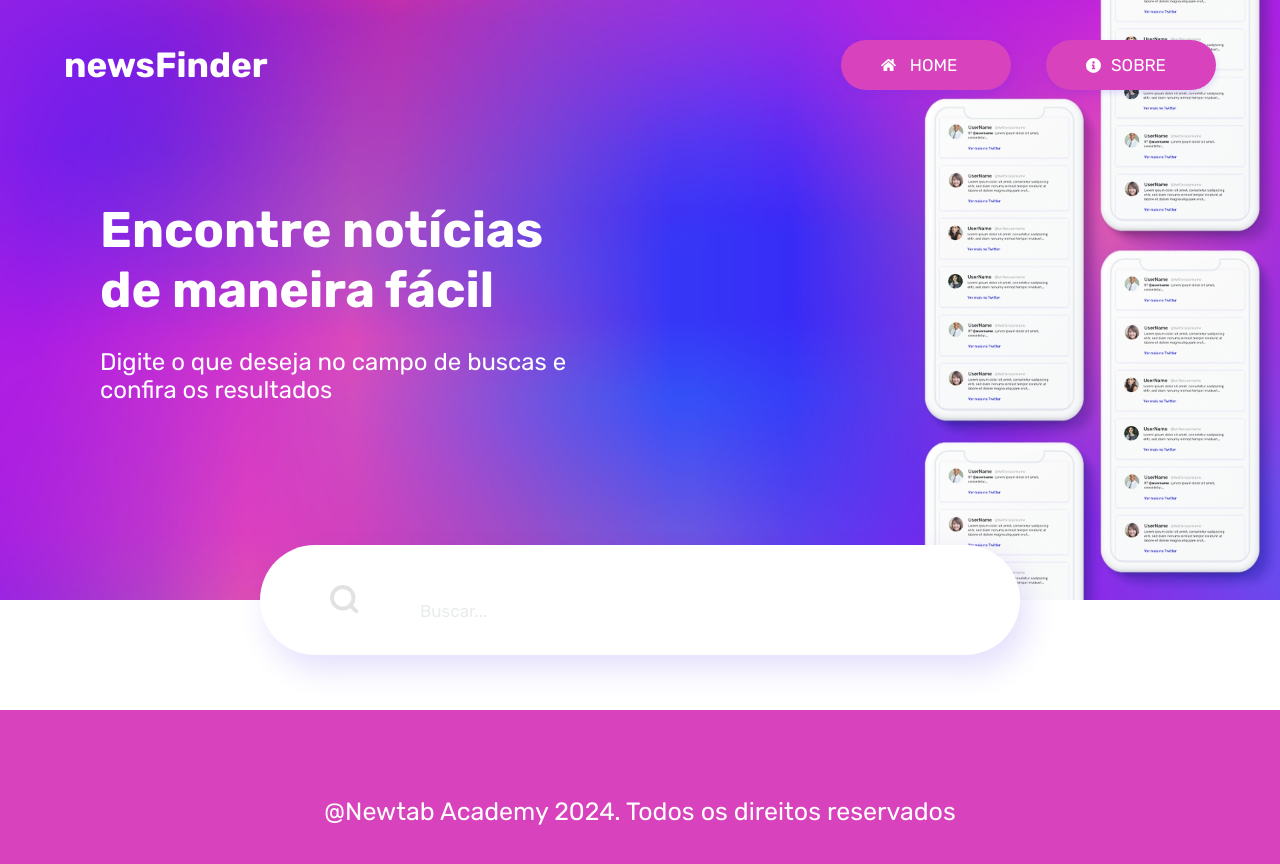
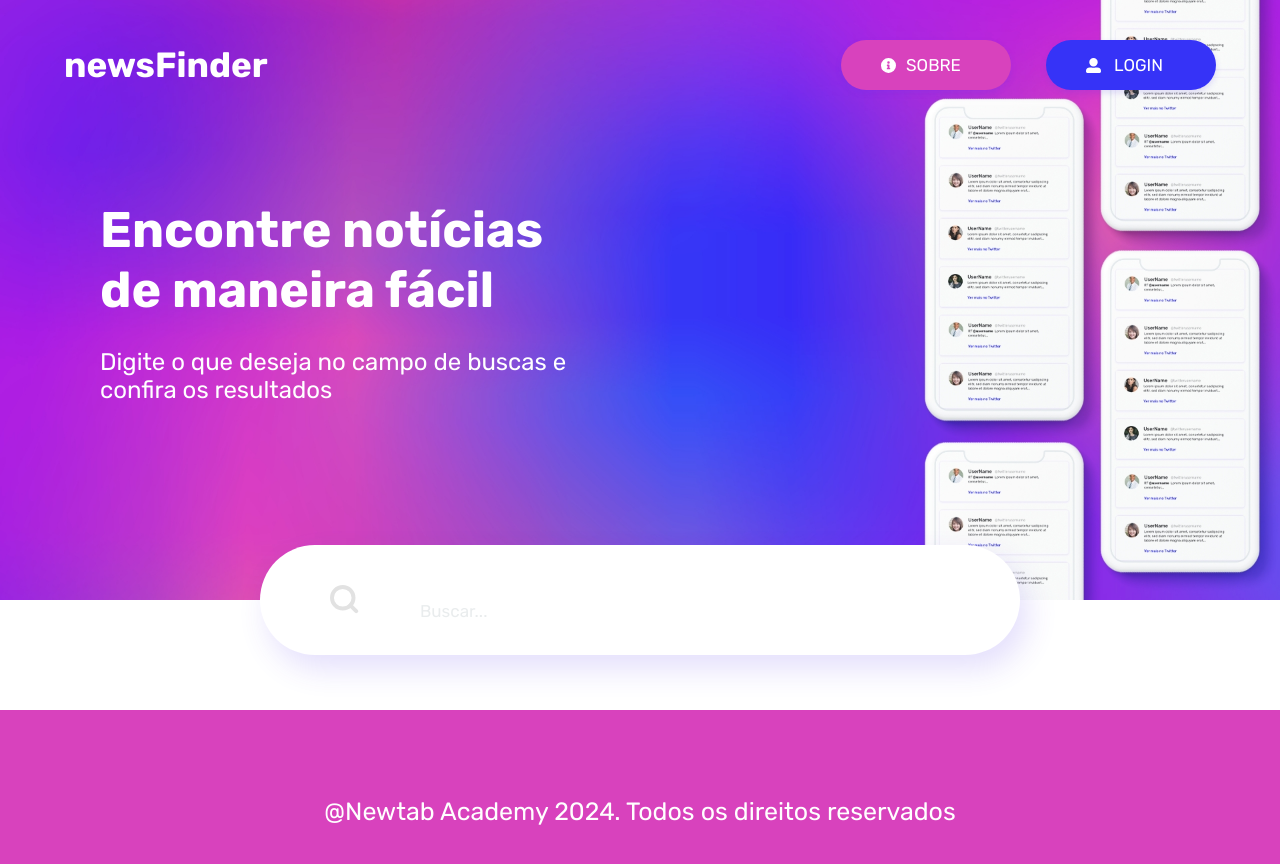
Before and after one commit to andre-rosatto/newtab-newsfinder, a React (Create React App) app: page / in a window 1280 px wide. Shown: the top 864 px of the page. Built offline with nearby package versions, Linux system fonts and the light colour scheme.

Commit message:
revisão

```diff
--- a/src/components/Navbar.jsx
+++ b/src/components/Navbar.jsx
@@ -1,7 +1,7 @@
 import { useEffect, useState } from 'react';
 import '../css/Navbar.css';
 
-const Navbar = ({ home, about}) => {
+const Navbar = ({ home, about, login, exit, onExitClick }) => {
 	// home, about, login, exit -> definem quais botões são exibidos
 	// onExitClick -> callback para o botão SAIR
 
@@ -21,11 +21,19 @@ const Navbar = ({ home, about}) => {
 		<nav className={`navbar${fixed ? ' fixed' : ''}`}>
 			<h1><a href="/">newsFinder</a></h1>
 			<ul>
-				{<li>
+				{home && <li>
 					<a className="navbarHome" href="/">HOME</a>
 				</li>}
-				{<li>
+				{about && <li>
 					<a className="navbarAbout" href="/about">SOBRE</a>
+				</li>}
+				{login && <li>
+					<a className="navbarLogin" href="/login">LOGIN</a>
+				</li>}
+				{exit && <li>
+					<a className="navbarExit" href="/" onClick={e => {
+						if (typeof onExitClick === 'function') onExitClick(e)
+					}}>SAIR</a>
 				</li>}
 			</ul>
 		</nav>
```
